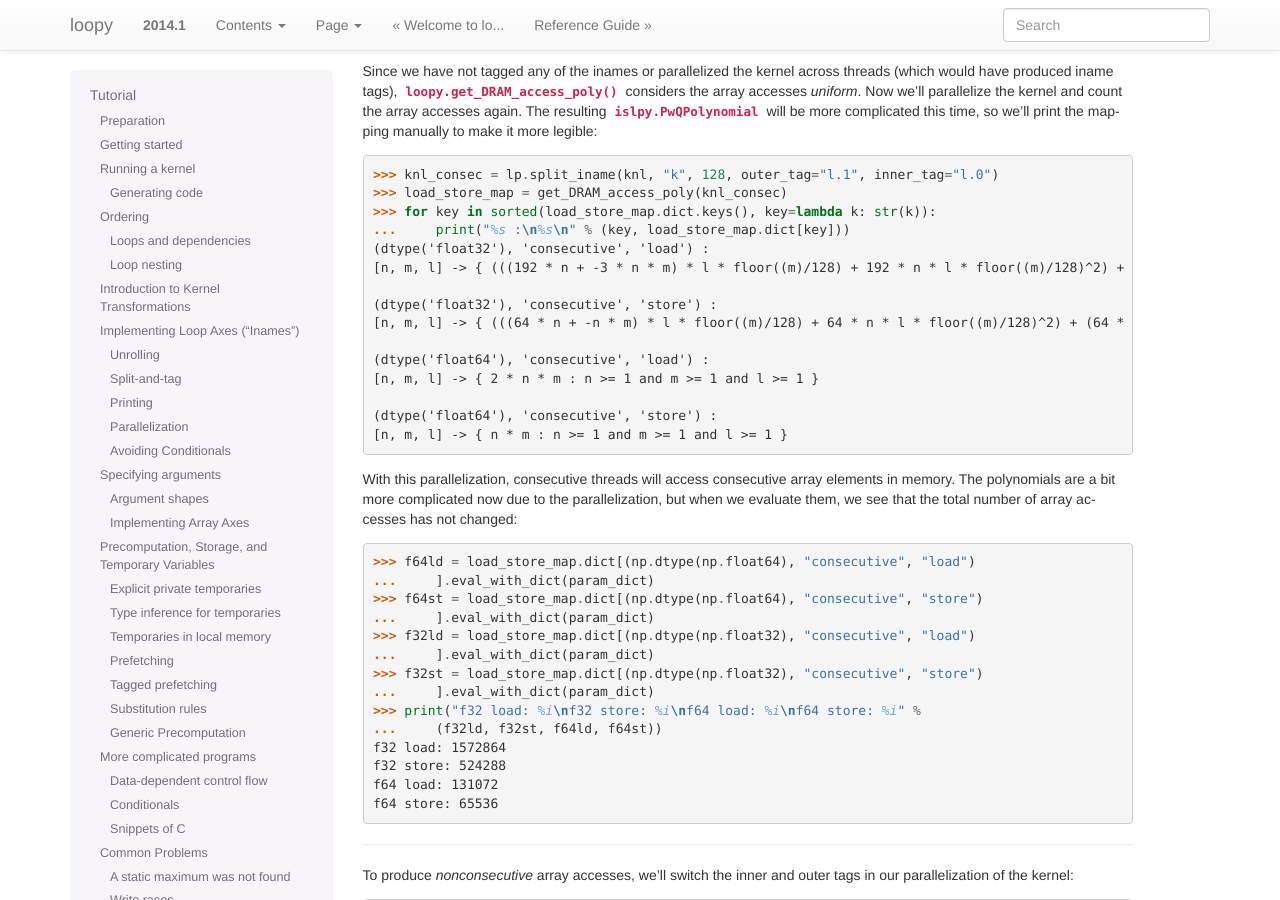
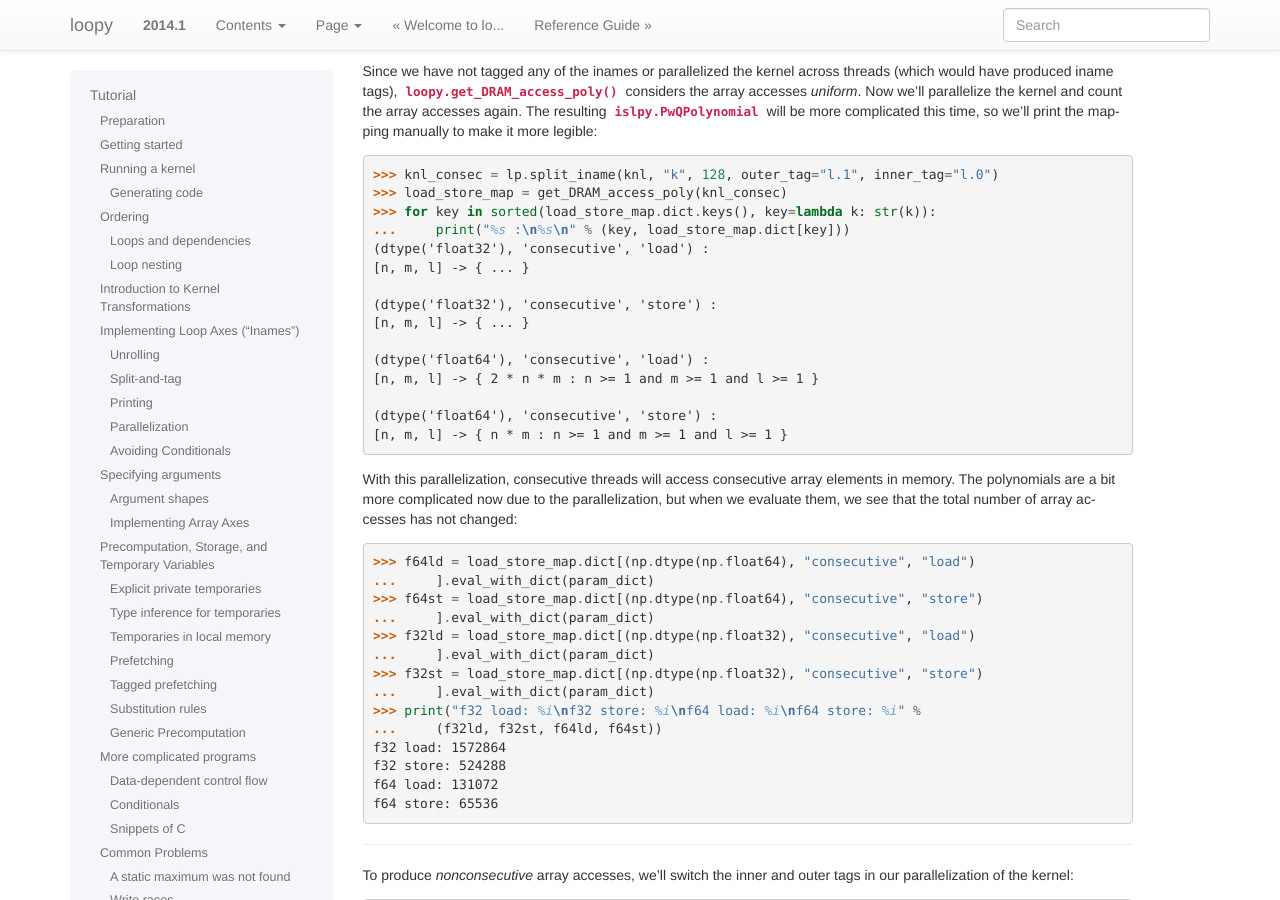
Before and after one commit to inducer/loopy, a Sphinx documentation site: the page built from doc/tutorial.rst, in a window 1280 px wide and 900 px high, scrolled down 19958 px. Built offline with Sphinx 7.4.7, drawn with Linux system fonts in a browser that asks for light colours.

Commit message:
Fix doctest with variable output

```diff
--- a/doc/tutorial.rst
+++ b/doc/tutorial.rst
@@ -1325,10 +1325,10 @@ this time, so we'll print the mapping manually to make it more legible:
     >>> for key in sorted(load_store_map.dict.keys(), key=lambda k: str(k)):
     ...     print("%s :\n%s\n" % (key, load_store_map.dict[key]))
     (dtype('float32'), 'consecutive', 'load') :
-    [n, m, l] -> { (((192 * n + -3 * n * m) * l * floor((m)/128) + 192 * n * l * floor((m)/128)^2) + (192 * n + 3 * n * m) * l * floor((127 + m)/128) + -192 * n * l * floor((127 + m)/128)^2) : n >= 1 and m >= 1 and l >= 1 }
+    [n, m, l] -> { ... }
     <BLANKLINE>
     (dtype('float32'), 'consecutive', 'store') :
-    [n, m, l] -> { (((64 * n + -n * m) * l * floor((m)/128) + 64 * n * l * floor((m)/128)^2) + (64 * n + n * m) * l * floor((127 + m)/128) + -64 * n * l * floor((127 + m)/128)^2) : n >= 1 and m >= 1 and l >= 1 }
+    [n, m, l] -> { ... }
     <BLANKLINE>
     (dtype('float64'), 'consecutive', 'load') :
     [n, m, l] -> { 2 * n * m : n >= 1 and m >= 1 and l >= 1 }
```
